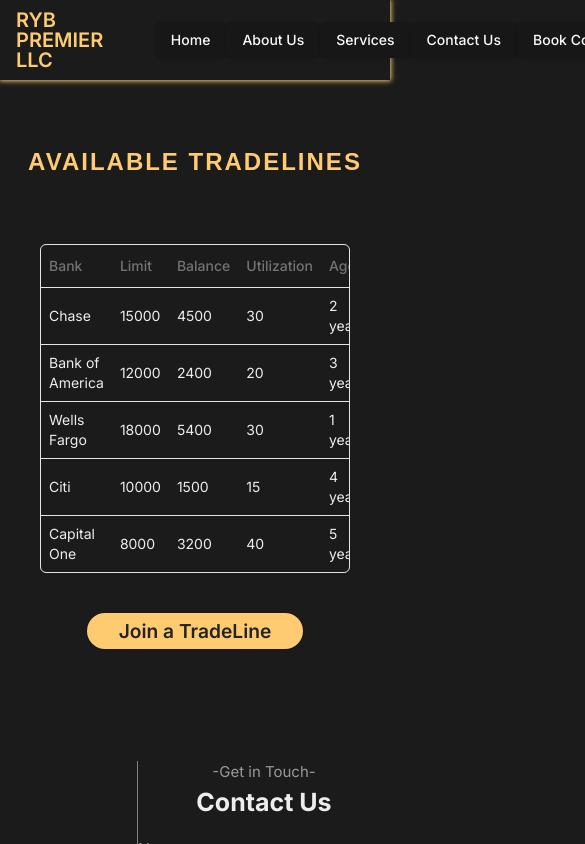
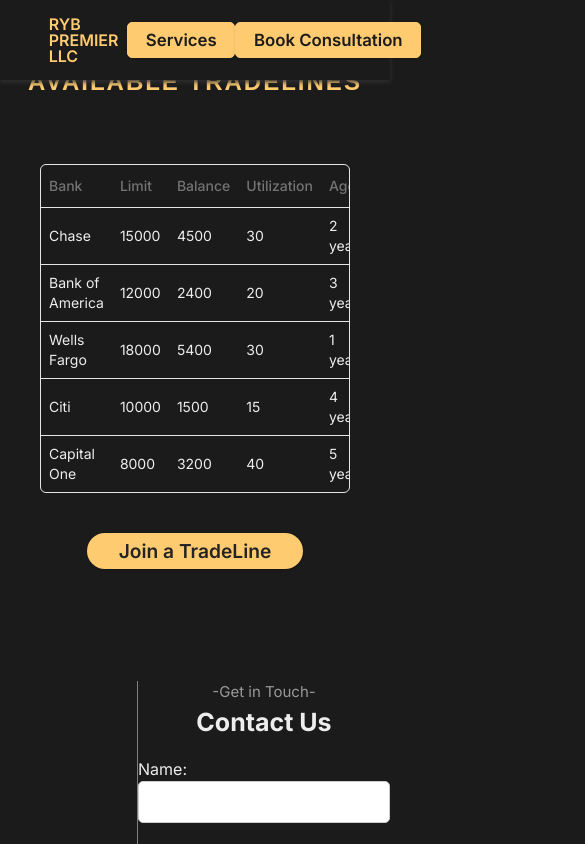
Before and after one commit to famfrank1298/ryb, a Next.js app: page /tradeline in a window 390 px wide. Shown: the top 844 px of the page, 585 px wide, since content can reach past the window. Built offline with nearby package versions, Linux system fonts and the light colour scheme.

Commit message:
v2 of nav bar (responsive)

```diff
--- a/src/app/globals.css
+++ b/src/app/globals.css
@@ -87,6 +87,12 @@
     color: var(--foreground);
     overflow-x: hidden;
   }
+}
+
+html {
+  margin: 0;
+  padding: 0;
+  scroll-behavior: smooth;
 }
 
 .home-container {
--- a/src/app/tradeline/page.tsx
+++ b/src/app/tradeline/page.tsx
@@ -1,10 +1,10 @@
 import React from "react";
-import { Line, columns } from "./columns";
-import { DataTable } from "./data-table";
 import Nav from "@/sections/nav/nav";
 import Footer from "@/sections/footer/footer";
 import { Button } from "@/components/ui/button";
 import ContactForm from "@/sections/contact/contact";
+import { DataTable } from "./data-table";
+import { columns, Line } from "./columns";
 
 async function getData(): Promise<Line[]> {
   // Fetch data from your API here.
--- a/src/components/logo/logo.css
+++ b/src/components/logo/logo.css
@@ -10,3 +10,21 @@
   justify-content: center;
   cursor: pointer;
 }
+
+@media (max-width: 665px) {
+  .logo {
+    transform: scale(0.8);
+  }
+}
+
+@media (min-width: 481px) and (max-width: 768px) {
+  .logo {
+    margin-left: 0;
+  }
+}
+
+@media (min-width: 769px) and (max-width: 1024px) {
+  .logo {
+    margin-left: 0.5rem;
+  }
+}
--- a/src/components/price-card/priceCard.css
+++ b/src/components/price-card/priceCard.css
@@ -2,7 +2,7 @@
   width: 100%;
   padding: 2rem;
   border-radius: 20px;
-  border: 1px solid var(--gold
+  border: 1px solid var(--gold);
   background-color: var(--gray);
   transition: transform 0.3s ease, box-shadow 0.3s ease;
 }
--- a/src/sections/about/about.css
+++ b/src/sections/about/about.css
@@ -16,7 +16,7 @@
   margin: 2rem auto;
   text-align: center;
   letter-spacing: 1px;
-  border-right: 1px solid var(--gold
+  border-right: 1px solid var(--gold);
   padding-right: 1.5rem;
   font-family: "Georgia", serif;
 }
--- a/src/sections/hero/hero.css
+++ b/src/sections/hero/hero.css
@@ -3,7 +3,7 @@
   grid-template-columns: repeat(2, 1fr);
   width: 100vw;
   align-items: center;
-  height: calc(100vh - var(--navbar-height));
+  height: calc(100vh + var(--navbar-height, 80px));
   pointer-events: none;
 }
 .hero-text {
--- a/src/sections/nav/nav.css
+++ b/src/sections/nav/nav.css
@@ -1,37 +1,188 @@
 .nav-container {
   display: grid;
-  grid-template-columns: 1fr 1.75fr;
-  width: 100%;
-  height: var(--navbar-height);
-  align-self: center;
-  justify-content: space-between;
-  box-shadow: 0px 0px 5px 1px var(--gold);
-  z-index: 99;
+  grid-template-columns: 1fr 1fr 1fr;
+  padding: 0 1rem;
+  width: 100vw;
+  height: var(--navbar-height, 80px);
+  background-color: var(--background);
+  box-shadow: 0px 2px 5px var(--secondary-gray);
   animation: fadeIn 2s ease-in;
+  position: fixed;
+  top: 0;
+  z-index: 40;
+  align-items: center;
+}
+
+.nav-buttons {
+  display: flex;
+  gap: 1.5rem;
+  align-items: center;
+  justify-content: center;
+  color: var(--foreground);
+}
+
+.nav-buttons Button {
+  font-family: "Inter", sans-serif;
+  font-size: 1rem;
+  font-weight: 500;
+  color: var(--foreground);
+  background-color: transparent;
+  border: 1px solid var(--gold);
+  padding: 0.5rem 1rem;
+  border-radius: 5px;
+  transition: all 0.3s ease;
+}
+
+.nav-buttons Button:hover {
+  background-color: var(--gold);
+  color: var(--gray);
+  box-shadow: 0px 4px 10px var(--gold);
+  transform: scale(1.05);
+}
+
+.consultation-button {
+  justify-self: end;
+  font-family: "Inter", sans-serif;
+  background-color: var(--gold);
+  color: var(--background);
+  border: 1px solid var(--gold);
+  border-radius: 5px;
+  padding: 0.5rem 1rem;
+  font-size: 1rem;
+  font-weight: 600;
+  transition: transform 0.3s ease, box-shadow 0.3s ease;
+}
+
+.consultation-button:hover {
+  transform: scale(1.1);
+  box-shadow: 0px 4px 10px var(--gold);
+  color: var(--gold);
 }
 
 @keyframes fadeIn {
   0% {
-    opacity: 15%;
-  }
-  50% {
-    opacity: 75%;
+    opacity: 0;
+    transform: translateY(-10px);
   }
   100% {
-    opacity: 100%;
+    opacity: 1;
+    transform: translateY(0);
   }
 }
 
-.nav-buttons {
-  display: flex;
-  justify-content: space-around;
-  align-items: center;
-  width: 80%;
-  margin: 0 auto;
-  color: var(--foreground);
+/* Responsive Design */
+/* For Mobile Devices (320px — 480px) */
+@media (min-width: 320px) and (max-width: 480px) {
+  .nav-container {
+    padding: 0;
+    margin: 0;
+  }
 }
 
-.nav-buttons Button:hover {
-  box-shadow: 0px 0px 2px 2px var(--gold);
-  scale: 1.1;
+@media (max-width: 540px) {
+  #contactBtn {
+    display: none;
+  }
+
+  .nav-buttons Button {
+    justify-content: right;
+    background-color: var(--gold);
+    color: var(--background);
+    border: 1px solid var(--gold);
+    font-weight: 600;
+  }
+
+  .nav-buttons Button:hover {
+    transform: scale(1.1);
+    box-shadow: 0px 4px 10px var(--gold);
+    color: var(--gold);
+  }
 }
+
+/* iPads and Tablets (540px — 768px) */
+@media (max-width: 664px) {
+  .nav-container {
+    grid-template-columns: 0.5fr 2fr 1fr;
+    padding: 0 1rem;
+  }
+
+  #homeBtn,
+  #aboutBtn {
+    display: none;
+  }
+}
+
+@media (max-width: 768px) {
+  .nav-container {
+    grid-template-columns: 0.5fr 1.5fr 0.8fr;
+    padding: 0 0.3rem;
+  }
+
+  .nav-buttons {
+    gap: 0.5rem;
+  }
+
+  .nav-buttons Button,
+  .consultation-button {
+    padding: 0.45rem 0.9rem;
+    font-size: 0.95rem;
+  }
+
+  .consultation-button {
+    justify-self: center;
+  }
+}
+
+/* Laptops and Small Screen (769px — 1024px) */
+@media (max-width: 1024px) {
+  .nav-container {
+    grid-template-columns: 0.5fr 1.5fr 1fr;
+    padding: 0 1rem;
+  }
+
+  .nav-buttons {
+    gap: 1rem;
+  }
+
+  .nav-buttons Button,
+  .consultation-button {
+    padding: 0.5rem 1rem;
+    font-size: 1rem;
+  }
+}
+
+/* Large Screens and Desktops (1025px — 1200px) */
+@media (max-width: 1200px) {
+  .nav-container {
+    grid-template-columns: 1fr 2fr 1fr;
+    padding: 0 1.5rem;
+  }
+
+  .nav-buttons {
+    gap: 1.75rem;
+  }
+
+  .nav-buttons Button,
+  .consultation-button {
+    padding: 0.55rem 1.1rem;
+    font-size: 1.05rem;
+  }
+}
+
+/* TV and Extra Large Screens (1201px and more) */
+@media (min-width: 1201px) {
+  .nav-container {
+    grid-template-columns: 1fr 2fr 1fr;
+    padding: 0 2rem;
+  }
+
+  .nav-buttons {
+    gap: 2rem;
+  }
+
+  .nav-buttons Button,
+  .consultation-button {
+    padding: 0.6rem 1.2rem;
+    font-size: 1.1rem;
+  }
+}
--- a/src/sections/nav/nav.tsx
+++ b/src/sections/nav/nav.tsx
@@ -22,13 +22,14 @@
       <Logo />
       <div className="nav-buttons">
         <Button
+          id="homeBtn"
           onClick={() => {
             router.push("/");
           }}
         >
           Home
         </Button>
-        <a href="/#about">
+        <a href="/#about" id="aboutBtn">
           <Button>About Us</Button>
         </a>
 
@@ -45,8 +46,6 @@
                   Tradelines
                 </span>
               </DropdownMenuItem>
-            </DropdownMenuGroup>
-            <DropdownMenuGroup>
               <DropdownMenuItem>
                 <span>Credit Repair</span>
               </DropdownMenuItem>
@@ -54,11 +53,13 @@
           </DropdownMenuContent>
         </DropdownMenu>
 
-        <a href="/#contact">
+        <a href="/#contact" id="contactBtn">
           <Button>Contact Us</Button>
         </a>
+      </div>
 
       <Button
+        className="consultation-button"
         onClick={() => {
           router.push("/consultation");
         }}
@@ -66,6 +67,5 @@
         Book Consultation
       </Button>
     </div>
-    </div>
   );
 }
```
Lines whose indentation alone changed are shown as unchanged.
